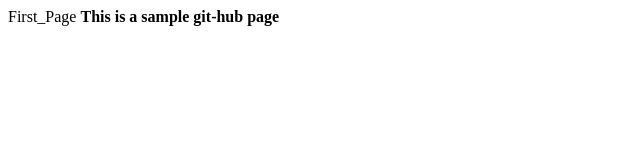
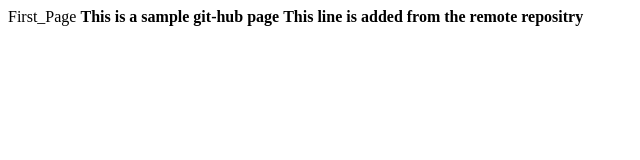
Before and after one commit to NiteshKanna81/HttpRemoteRep, a plain HTML site: page index.html in a window 1280 px wide. Shown: the whole page, without its empty margins (0-640 px from the left). Drawn offline with Linux system fonts and the light colour scheme.

Commit message:
Added new line

```diff
--- a/index.html
+++ b/index.html
@@ -4,5 +4,6 @@
     </head>
     <body>
         <b>This is a sample git-hub page</b>
+        <b>This line is added from the remote repositry</b>
     </body>
 </html>
```
